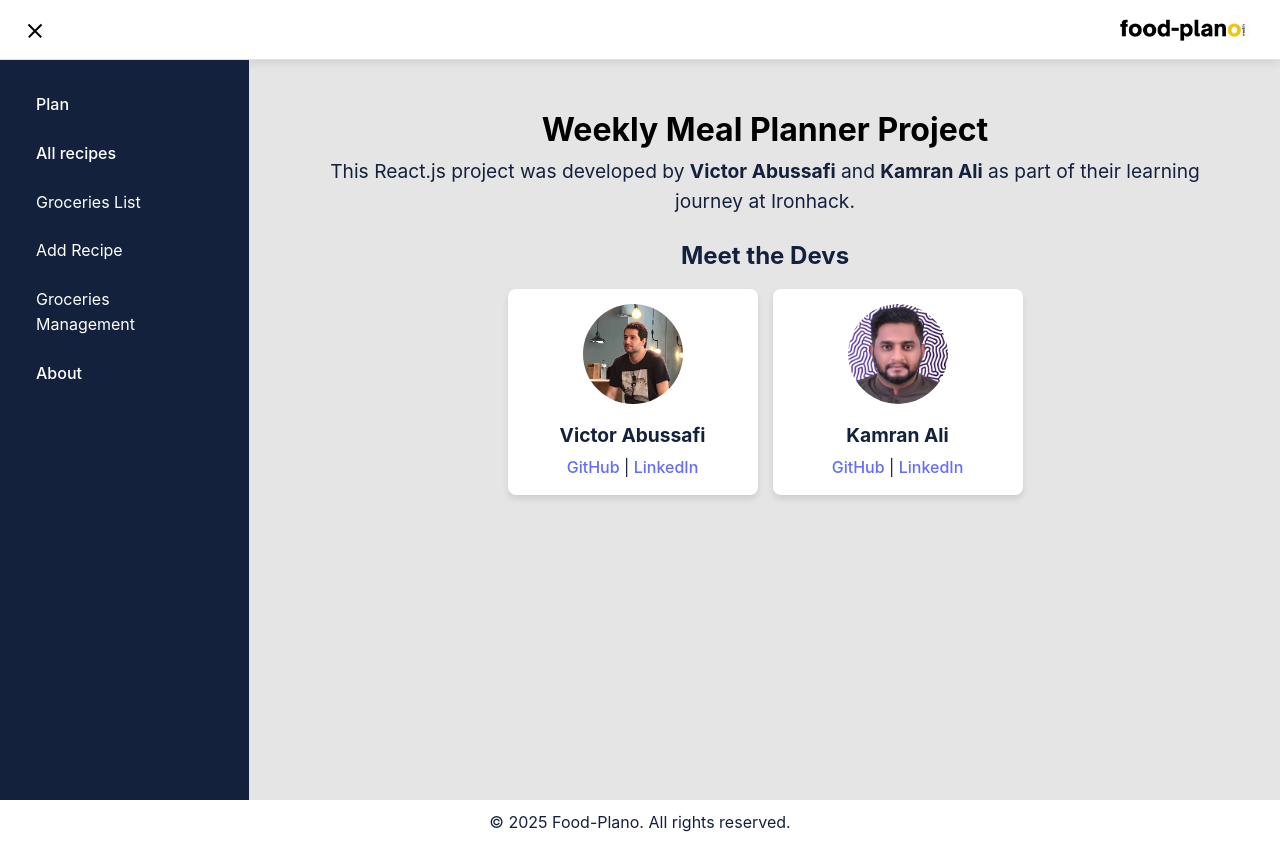
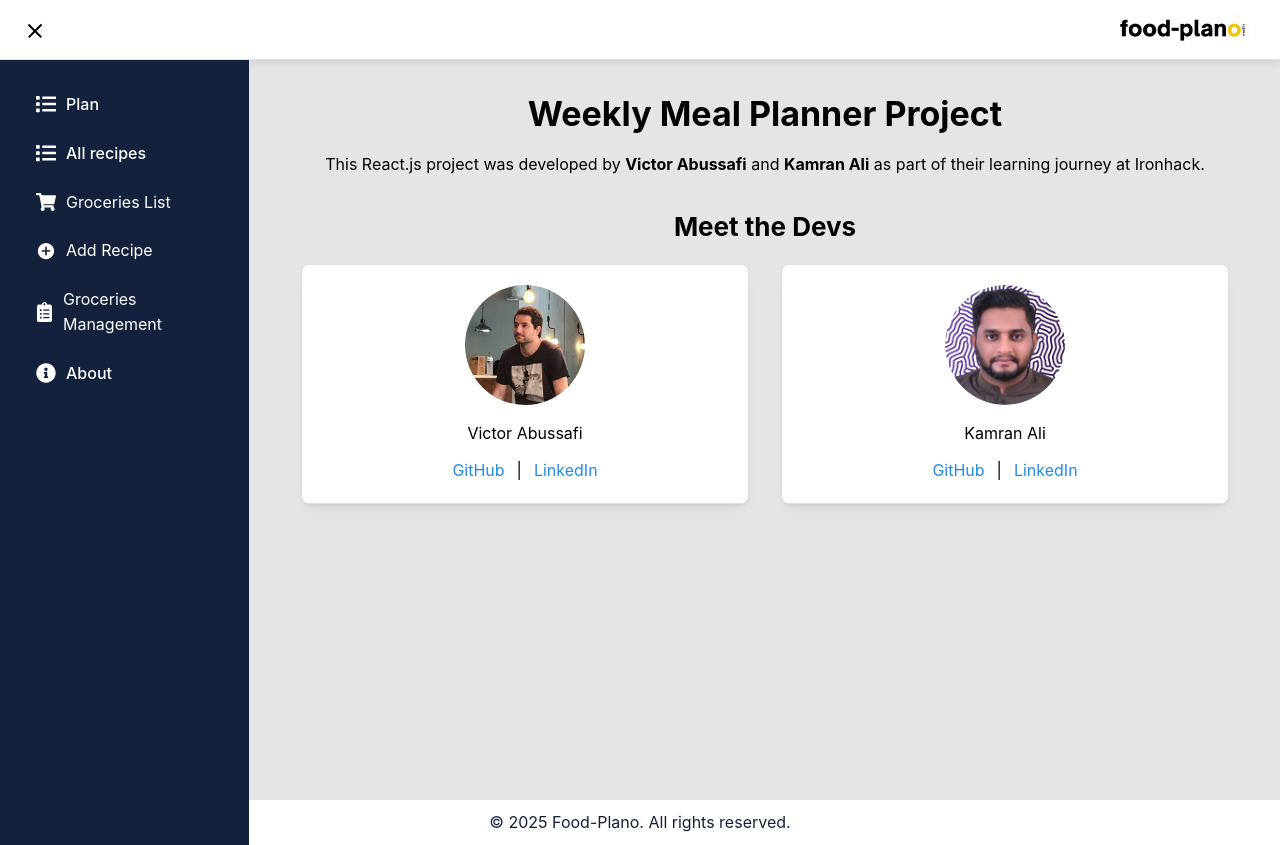
Before and after one commit to VK-IH25/Weekly-Meal-Planner, a React (Vite) app in the folder meal-planner/: page /about in a window 1280 px wide. Built offline with nearby package versions, Linux system fonts and the light colour scheme; no server answers.

Commit message:
Added icons package - Side bar icons added - About us changes

```diff
--- a/meal-planner/package.json
+++ b/meal-planner/package.json
@@ -20,6 +20,7 @@
     "dayjs": "^1.11.13",
     "react": "^19.0.0",
     "react-dom": "^19.0.0",
+    "react-icons": "^5.4.0",
     "react-router-dom": "^7.1.5"
   },
   "devDependencies": {
--- a/meal-planner/src/assets/styles/About.css
+++ /dev/null
@@ -1,87 +0,0 @@
-/* About Container */
-.about-container {
-  margin: 0 auto;
-  padding: 20px;
-  text-align: center;
-  color: var(--oxford-blue);
-}
-
-.about-title {
-  font-size: 2em;
-  font-weight: bold;
-  margin-bottom: 10px;
-}
-
-.about-description {
-  font-size: 1.2em;
-  margin-bottom: 20px;
-}
-
-.dev-title {
-  font-size: 1.5em;
-  font-weight: bold;
-  margin-bottom: 15px;
-}
-
-.dev-grid {
-  display: flex;
-  flex-wrap: wrap;
-  justify-content: center;
-  gap: 15px;
-}
-
-.dev-card {
-  background-color: var(--white);
-  padding: 15px;
-  border-radius: 8px;
-  box-shadow: 0px 4px 6px rgba(0, 0, 0, 0.1);
-  width: 250px;
-  text-align: center;
-}
-
-.dev-image {
-  width: 100px;
-  height: 100px;
-  border-radius: 50%;
-  object-fit: cover;
-  margin-bottom: 10px;
-}
-
-.dev-name {
-  font-size: 1.2em;
-  font-weight: bold;
-  margin-bottom: 5px;
-}
-
-/* Dark Theme Styles */
-.App.dark .about-container {
-  color: #f0f0f0;
-}
-
-.App.dark .about-container h1,
-.App.dark .about-container h2,
-.App.dark .about-container h3,
-.App.dark .about-container p {
-  color: #f0f0f0;
-}
-
-.App.dark .about-container .dev-card {
-  background-color: #444;
-  color: #f0f0f0;
-}
-
-.App.dark .about-container .dev-card:hover {
-  background-color: #555;
-}
-
-.App.dark .about-container a {
-  color: #87ceeb;
-}
-
-.App.dark .about-container .dev-name {
-  color: #f0f0f0;
-}
-
-.App.dark .about-container .dev-image {
-  border: 4px solid #fff;
-}
--- a/meal-planner/src/assets/styles/Sidebar.css
+++ b/meal-planner/src/assets/styles/Sidebar.css
@@ -1,13 +1,17 @@
 .sidebar {
-  height: 100vh;
+  min-height: 100vh;
   background-color: var(--oxford-blue);
   padding: 20px;
+  display: flex;
+  flex-direction: column;
+  align-items: flex-start;
 }
 
 .sidebar ul {
   list-style: none;
   padding: 0;
   margin: 0;
+  width: 100%;
 }
 
 .sidebar li {
@@ -16,7 +20,22 @@
   cursor: pointer;
   font-size: 16px;
   border-radius: 4px;
+  display: flex;
+  align-items: center;
   transition: background-color 0.3s ease, color 0.3s ease;
+}
+
+.sidebar li a {
+  text-decoration: none;
+  color: inherit;
+  display: flex;
+  align-items: center;
+  width: 100%;
+}
+
+.sidebar li svg {
+  margin-right: 10px;
+  font-size: 20px;
 }
 
 .sidebar li:hover {
--- a/meal-planner/src/components/Sidebar.jsx
+++ b/meal-planner/src/components/Sidebar.jsx
@@ -1,23 +1,42 @@
 import React from "react";
+import { Link } from "react-router-dom";
+import {
+  FaList,
+  FaShoppingCart,
+  FaClipboardList,
+  FaInfoCircle,
+} from "react-icons/fa";
+import { IoMdAddCircle } from "react-icons/io";
 import "../assets/styles/Sidebar.css";
-import { Link } from "react-router-dom";
 
 const Sidebar = () => {
   return (
     <nav className="sidebar">
       <ul>
+        <li>
           <Link to="/">
-          <li>Plan</li>
+            <FaList /> Plan
           </Link>
+        </li>
+        <li>
           <Link to="/recipe-list">
-          <li>All recipes</li>
+            <FaList /> All recipes
           </Link>
-        <li>Groceries List</li>
-        <li>Add Recipe</li>
-        <li>Groceries Management</li>
+        </li>
+        <li>
+          <FaShoppingCart /> Groceries List
+        </li>
+        <li>
+          <IoMdAddCircle /> Add Recipe
+        </li>
+        <li>
+          <FaClipboardList /> Groceries Management
+        </li>
+        <li>
           <Link to="/about">
-          <li>About</li>
+            <FaInfoCircle /> About
           </Link>
+        </li>
       </ul>
     </nav>
   );
--- a/meal-planner/src/pages/About.jsx
+++ b/meal-planner/src/pages/About.jsx
@@ -1,6 +1,13 @@
 import React from "react";
-import "../assets/styles/About.css";
-
+import {
+  Container,
+  Title,
+  Text,
+  Grid,
+  Card,
+  Image,
+  Anchor,
+} from "@mantine/core";
 import VictorImage from "../assets/img/profile/victor.jpeg";
 import KamranImage from "../assets/img/profile/kamran.png";
 
@@ -21,34 +28,54 @@ const devMembers = [
 
 function About() {
   return (
-    <div className="about-container">
-      <h1 className="about-title">Weekly Meal Planner Project</h1>
-      <p className="about-description">
-        This React.js project was developed by <b>{devMembers[0].name}</b> and{" "}
-        <b>{devMembers[1].name}</b>
-        &nbsp;as part of their learning journey at Ironhack.
-      </p>
+    <Container className="about-container" size="md">
+      <Title order={1} align="center" mb="md">
+        Weekly Meal Planner Project
+      </Title>
+      <Text align="center" mb="xl">
+        This React.js project was developed by{" "}
+        <strong>{devMembers[0].name}</strong> and{" "}
+        <strong>{devMembers[1].name}</strong> as part of their learning journey
+        at Ironhack.
+      </Text>
 
-      <h2 className="dev-title">Meet the Devs</h2>
-      <div className="dev-grid">
+      <Title order={2} align="center" mb="lg">
+        Meet the Devs
+      </Title>
+      <Grid gutter="xl">
         {devMembers.map((member, index) => (
-          <div key={index} className="dev-card">
-            <img src={member.image} alt={member.name} className="dev-image" />
-            <h3 className="dev-name">{member.name}</h3>
-            <p>
-              <a href={member.github} target="_blank" className="dev-link">
-                GitHub
-              </a>{" "}
-              |
-              <a href={member.linkedin} target="_blank" className="dev-link">
-                {" "}
-                LinkedIn
-              </a>
-            </p>
-          </div>
+          <Grid.Col span={6} key={index}>
+            <Card shadow="sm" padding="lg" radius="md" withBorder>
+              <Card.Section>
+                <Image
+                  src={member.image}
+                  alt={member.name}
+                  style={{
+                    width: 120,
+                    height: 120,
+                    borderRadius: "50%",
+                  }}
+                  mx="auto"
+                  mt="lg"
+                />
+              </Card.Section>
+              <Text align="center" weight={500} mt="md">
+                {member.name}
+              </Text>
+              <Text align="center" mt="sm">
+                <Anchor href={member.github} target="_blank" mr="sm">
+                  GitHub
+                </Anchor>
+                |
+                <Anchor href={member.linkedin} target="_blank" ml="sm">
+                  LinkedIn
+                </Anchor>
+              </Text>
+            </Card>
+          </Grid.Col>
         ))}
-      </div>
-    </div>
+      </Grid>
+    </Container>
   );
 }
 
```
Also changed, not shown: 1 other file (tests, documents, lock files or other folders). Lines whose indentation alone changed are shown as unchanged.
